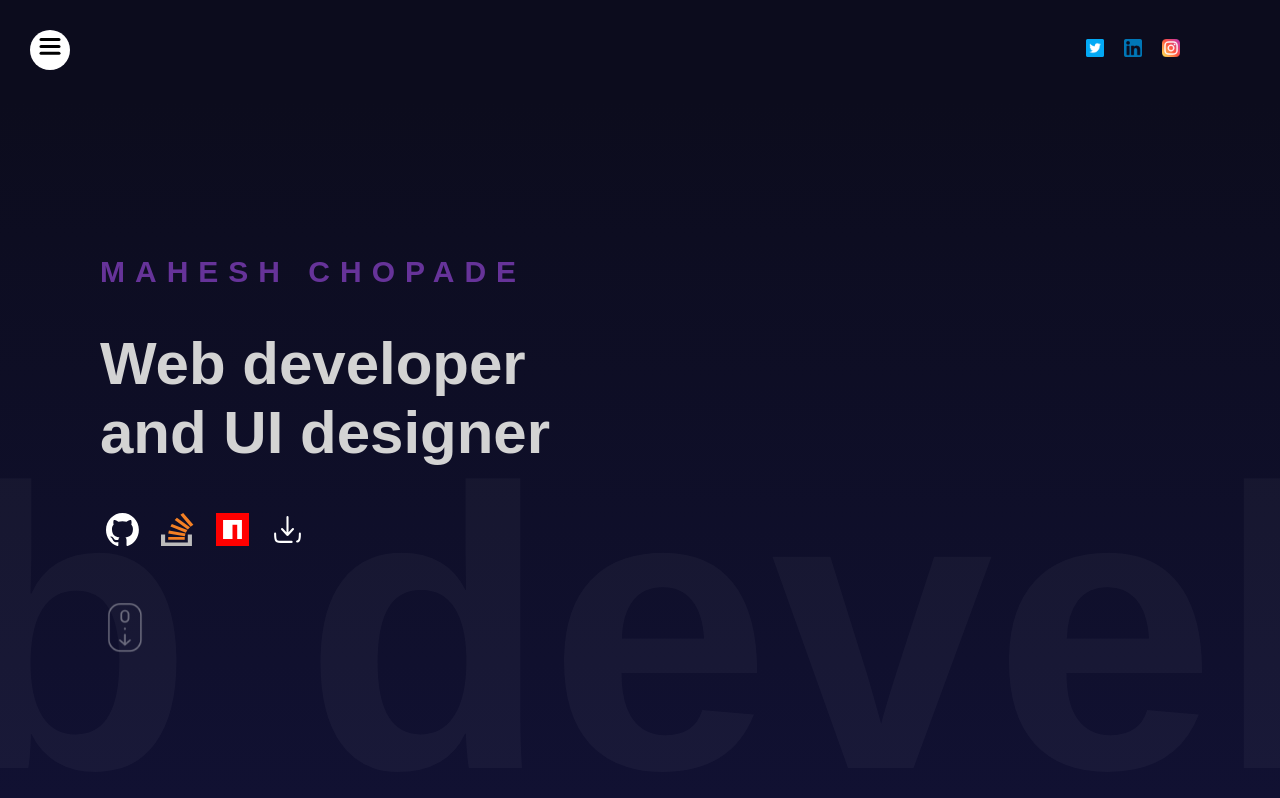
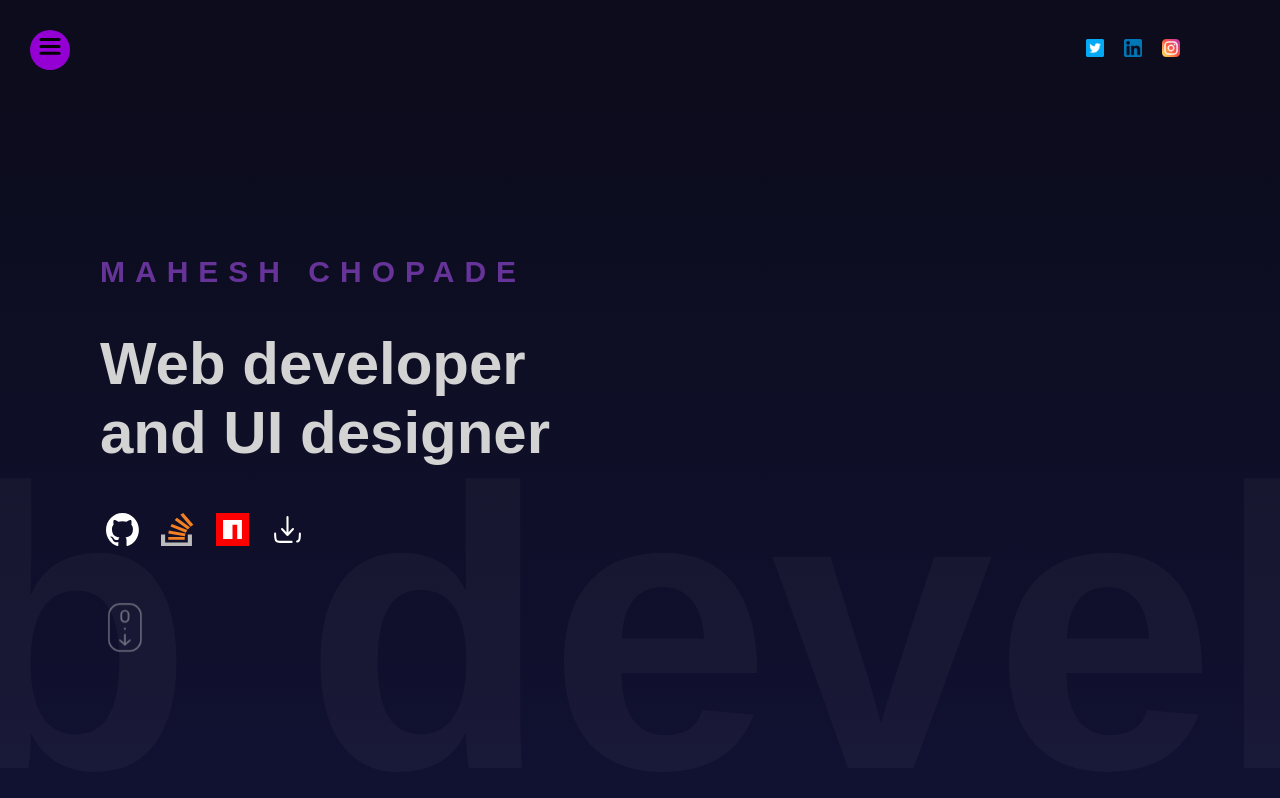
Before and after one commit to mahesh2-lab/portfollio, a React (Vite) app: page / in a window 1280 px wide. Shown: the top 798 px of the page. Built offline with nearby package versions, Linux system fonts and the light colour scheme; some icons are missing.

Commit message:
Update sidebar.scss

```diff
--- a/src/component/SideBar/sidebar.scss
+++ b/src/component/SideBar/sidebar.scss
@@ -12,7 +12,7 @@
         top: 0;
         left: 0;
         bottom: 0;
-        background: #fff;
+        background: #9400d3;
         z-index: 100;
 
         .links {
```
